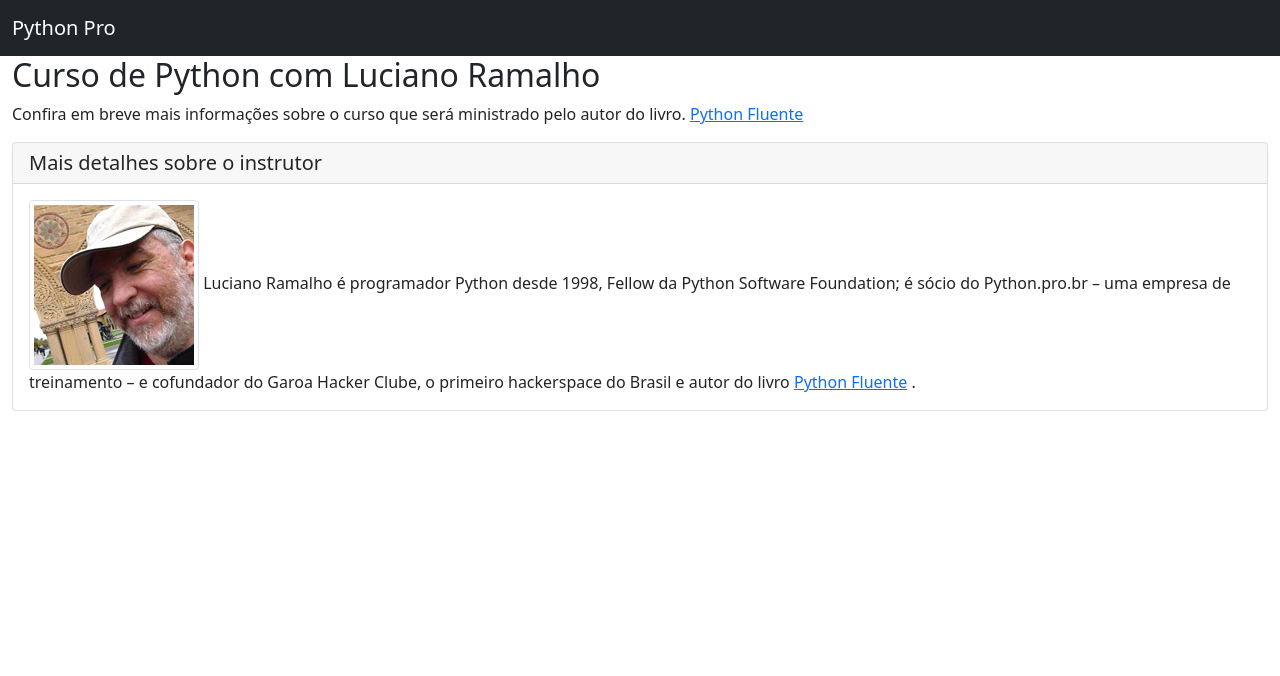
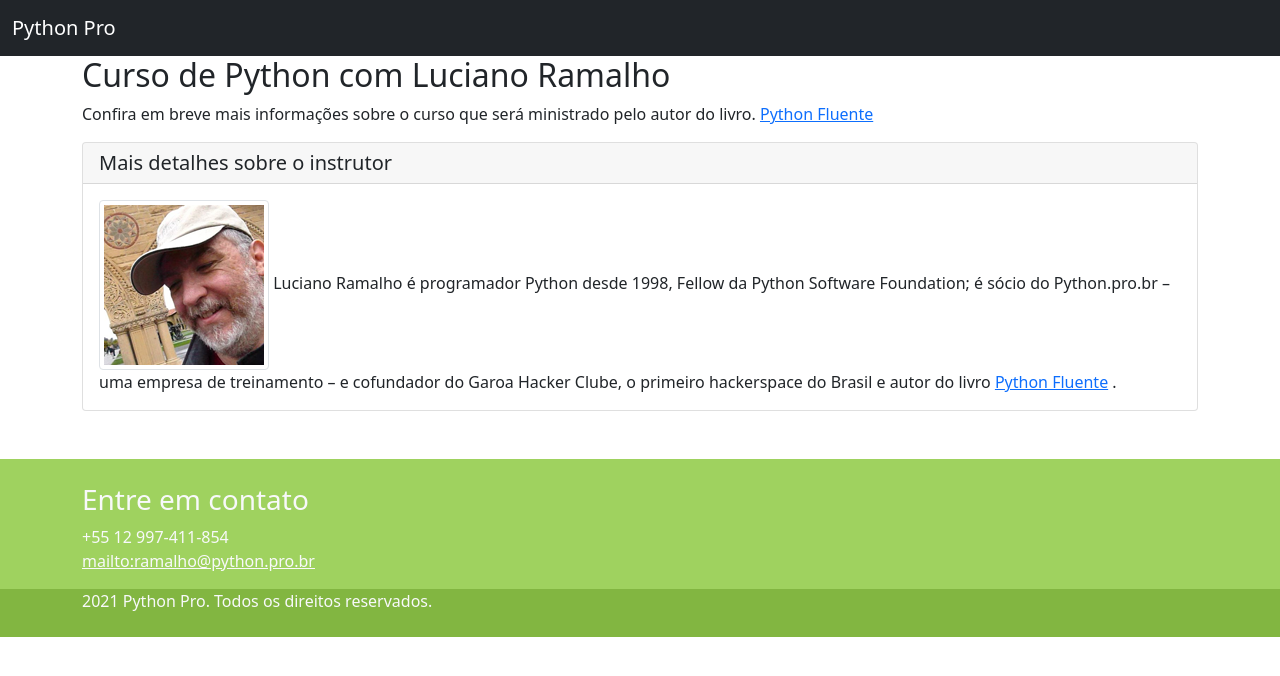
Before and after one commit to Jaquelinesa82/curso-django, a Django app: template pypro/base/templates/base/home.html in a window 1280 px wide. Shown: the top 676 px of the page. Run offline with Django 3.2, Linux system fonts and the light colour scheme; the template is opened without the code that fills it, so the values that code supplies are empty; some libraries are stand-ins or nearby versions.

Commit message:
Inserido Rodapé
close #74

```diff
--- a/pypro/base/static/css/style.css
+++ b/pypro/base/static/css/style.css
@@ -1 +1,6 @@
-# Empty CSS file for your own CSS
+.main-footer{
+    background-color:#9fd25f;
+}
+.rights{
+    background-color:#82b641;
+}
--- a/pypro/base/templates/base/home.html
+++ b/pypro/base/templates/base/home.html
@@ -11,10 +11,9 @@
     <meta name="description" content="Página do curso Python Pro">
     <meta name="author" content="Jaqueline Sá">
       <link rel="icon" type="image/png" href="{% static 'img/favicon.png' %}"/>
-
     <link href="{% static 'css/bootstrap.min.css' %}" rel="stylesheet">
     <link href="{% static 'css/style.css' %}" rel="stylesheet">
-	  <script src="{% static 'js/jquery.min.js' %}"></script>
+      <script src="{% static 'js/jquery.min.js' %}"></script>
     <script src="{% static 'js/bootstrap.min.js' %}"></script>
     <script src="{% static 'js/scripts.js' %}"></script>
 
@@ -34,7 +33,7 @@
   </div>
 </nav>
 
-    <div class="container-fluid">
+    <div class="container">
 	<div class="row">
 		<div class="col-md-12">
 			<div class="jumbotron">
@@ -71,6 +70,29 @@
 	</div>
 </div>
 
+  <footer class="main-footer mt-5 pt-4 text-light">
+    <div class="container">
+         <div class="row">
+            <div class="col">
+                <h3>Entre em contato</h3>
+                <address>
+                    +55 12 997-411-854
+                    <br/>
+                    <a href="mailto:ramalho@python.pro.br " class="text-light">mailto:ramalho@python.pro.br</a>
+                </address>
+              </div>
+         </div>
+     </div>
+      <div class="rights pb-4">
+          <div class="container">
+             <div class="row">
+                 <div class="col">
+                    {% now 'Y' %} Python Pro. Todos os direitos reservados.
+                 </div>
+             </div>
+          </div>
+      </div>
+  </footer>
 
   </body>
 </html>
```
